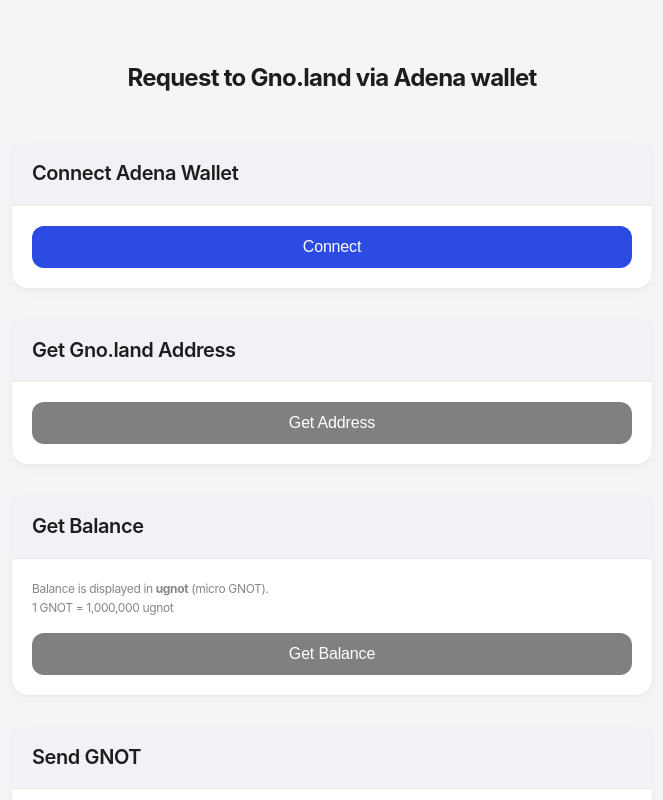
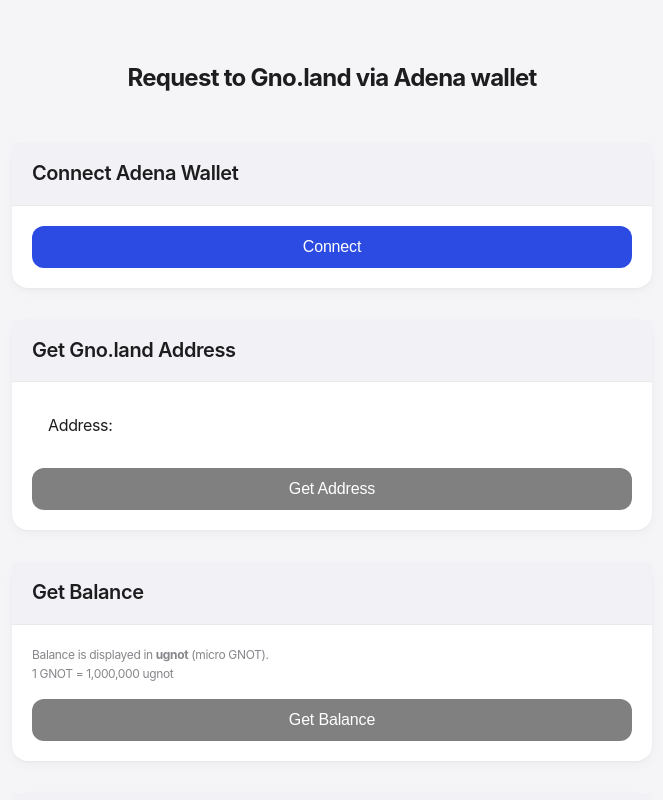
Before and after one commit to Zomebie/simple-dapp, a React (Vite) app: page / in a window 1280 px wide. Shown: the top 800 px of the page, without its empty margins (308-971 px from the left). Built offline with nearby package versions, Linux system fonts and the light colour scheme.

Commit message:
refactor: show CardContent even if there is no address

```diff
--- a/src/components/GetAddress.tsx
+++ b/src/components/GetAddress.tsx
@@ -5,7 +5,7 @@
 
 export default function GetAddress() {
   const { isConnected, addToast } = useWalletStore();
-  const [address, setAddress] = useState<string | null>(null);
+  const [address, setAddress] = useState<string>();
 
   const handleGetAddress = async () => {
     try {
@@ -23,7 +23,9 @@
 
   return (
     <Card title="Get Gno.land Address">
-      {address && <CardContent aria-label={`Gno.land address: ${address}`}>{address}</CardContent>}
+      <CardContent aria-label={`Gno.land address: ${address}`}>
+        Address: {address ?? ""}
+      </CardContent>
       <Button disabled={!isConnected} onClick={handleGetAddress} aria-label="Get Gno.land address">
         Get Address
       </Button>
--- a/src/components/common/CardContent.tsx
+++ b/src/components/common/CardContent.tsx
@@ -1,14 +1,9 @@
 import styled from "styled-components";
 
 const CardContent = styled.output`
+  height: 50px;
   font-size: 16px;
-  margin: 0;
-  word-break: break-all;
-  background: #f5f5f7;
   padding: 12px 16px;
-  border-radius: 10px;
-  color: #1d1d1f;
-  line-height: 1.5;
 `;
 
 export default CardContent;
```
